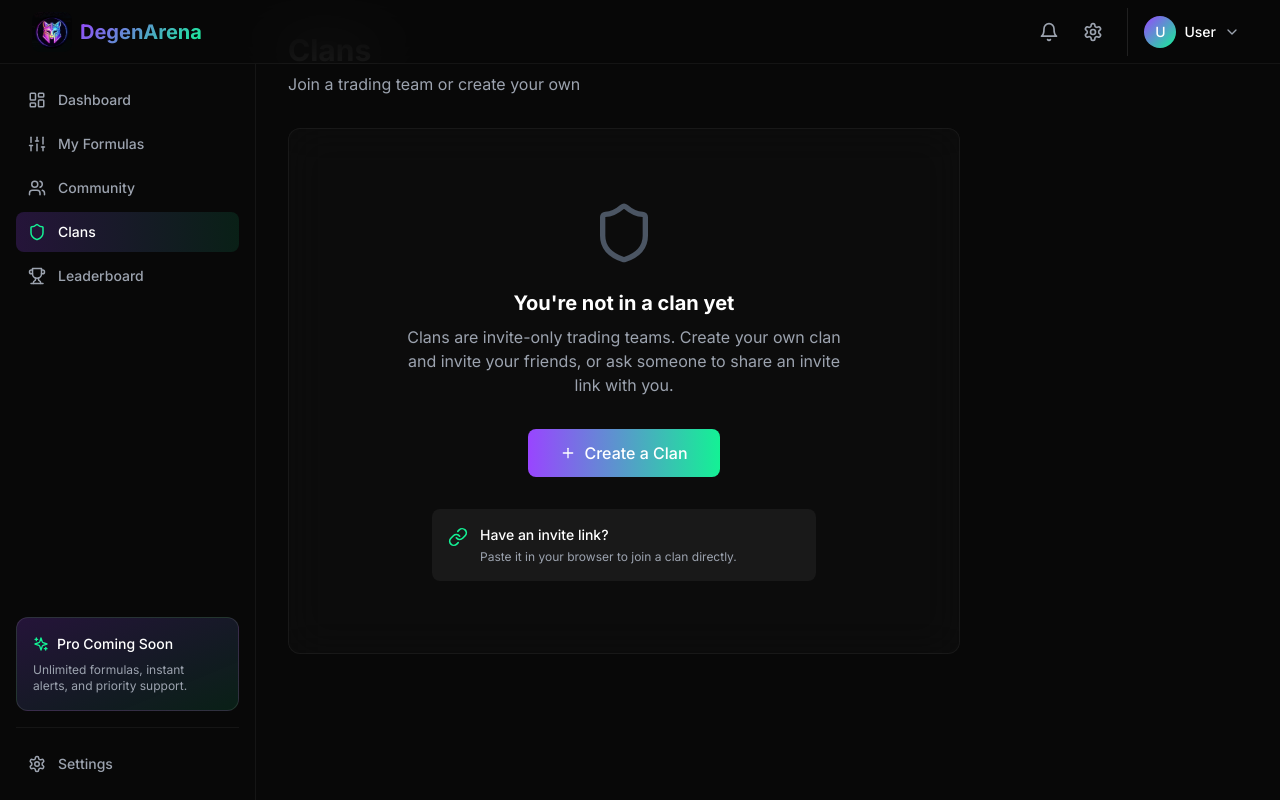
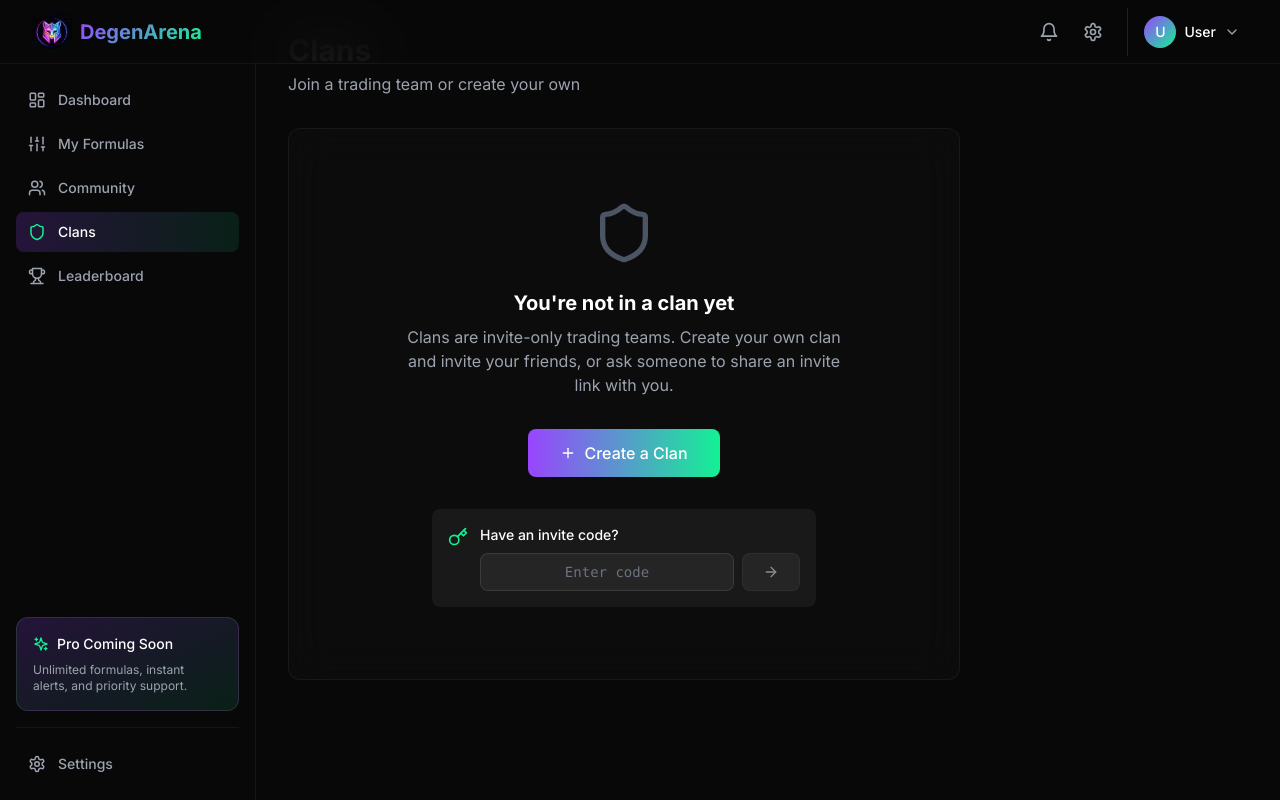
Before and after one commit to volynsal/degenarena, a Next.js app: page /clans in a window 1280 px wide. Built offline with nearby package versions, Linux system fonts and the light colour scheme; no server answers.

Commit message:
Fixing clans

```diff
--- a/src/app/(dashboard)/clans/[slug]/page.tsx
+++ b/src/app/(dashboard)/clans/[slug]/page.tsx
@@ -10,14 +10,17 @@ import {
   Trophy,
   Target,
   Shield,
-  Link as LinkIcon,
   LogOut,
   Loader2,
   Crown,
   Star,
   Copy,
-  Check
+  Check,
+  Trash2,
+  UserMinus,
+  Key
 } from 'lucide-react'
+import { useRouter } from 'next/navigation'
 
 interface ClanMember {
   user_id: string
@@ -50,13 +53,16 @@ interface ClanDetails {
 }
 
 export default function ClanPage({ params }: { params: { slug: string } }) {
+  const router = useRouter()
   const [clan, setClan] = useState<ClanDetails | null>(null)
   const [isLoading, setIsLoading] = useState(true)
   const [error, setError] = useState<string | null>(null)
   const [isJoining, setIsJoining] = useState(false)
-  const [inviteLink, setInviteLink] = useState<string | null>(null)
+  const [inviteCode, setInviteCode] = useState<string | null>(null)
   const [isGenerating, setIsGenerating] = useState(false)
   const [copied, setCopied] = useState(false)
+  const [isDeleting, setIsDeleting] = useState(false)
+  const [removingMember, setRemovingMember] = useState<string | null>(null)
 
   useEffect(() => {
     fetchClan()
@@ -136,7 +142,7 @@ export default function ClanPage({ params }: { params: { slug: string } }) {
         throw new Error(data.error || 'Failed to generate invite')
       }
 
-      setInviteLink(data.data.link)
+      setInviteCode(data.data.code)
     } catch (err) {
       alert(err instanceof Error ? err.message : 'Failed to generate invite')
     } finally {
@@ -144,11 +150,55 @@ export default function ClanPage({ params }: { params: { slug: string } }) {
     }
   }
 
-  const copyInviteLink = () => {
-    if (inviteLink) {
-      navigator.clipboard.writeText(inviteLink)
+  const copyInviteCode = () => {
+    if (inviteCode) {
+      navigator.clipboard.writeText(inviteCode)
       setCopied(true)
       setTimeout(() => setCopied(false), 2000)
+    }
+  }
+
+  const handleDeleteClan = async () => {
+    if (!confirm('Are you sure you want to delete this clan? This action cannot be undone.')) return
+
+    setIsDeleting(true)
+    try {
+      const res = await fetch(`/api/clans/${params.slug}`, {
+        method: 'DELETE',
+      })
+      const data = await res.json()
+
+      if (!res.ok) {
+        throw new Error(data.error || 'Failed to delete clan')
+      }
+
+      router.push('/clans')
+    } catch (err) {
+      alert(err instanceof Error ? err.message : 'Failed to delete clan')
+    } finally {
+      setIsDeleting(false)
+    }
+  }
+
+  const handleRemoveMember = async (userId: string, username: string) => {
+    if (!confirm(`Are you sure you want to remove @${username} from the clan?`)) return
+
+    setRemovingMember(userId)
+    try {
+      const res = await fetch(`/api/clans/${params.slug}/members/${userId}`, {
+        method: 'DELETE',
+      })
+      const data = await res.json()
+
+      if (!res.ok) {
+        throw new Error(data.error || 'Failed to remove member')
+      }
+
+      fetchClan()
+    } catch (err) {
+      alert(err instanceof Error ? err.message : 'Failed to remove member')
+    } finally {
+      setRemovingMember(null)
     }
   }
 
@@ -225,28 +275,42 @@ export default function ClanPage({ params }: { params: { slug: string } }) {
             <div className="flex flex-col gap-2">
               {clan.is_member && (
                 <>
-                  {inviteLink ? (
+                  {inviteCode ? (
+                    <div className="flex flex-col gap-2">
+                      <p className="text-xs text-gray-400">Share this code:</p>
                       <div className="flex gap-2">
                         <input
                           type="text"
-                        value={inviteLink}
+                          value={inviteCode}
                           readOnly
-                        className="flex-1 px-3 py-2 bg-white/5 border border-white/10 rounded-lg text-white text-sm font-mono"
+                          className="w-32 px-3 py-2 bg-white/5 border border-white/10 rounded-lg text-white text-center text-sm font-mono tracking-widest"
                         />
-                      <Button variant="secondary" onClick={copyInviteLink}>
+                        <Button variant="secondary" onClick={copyInviteCode}>
                           {copied ? <Check className="w-4 h-4" /> : <Copy className="w-4 h-4" />}
                         </Button>
                       </div>
+                    </div>
                   ) : (
                     <Button variant="secondary" onClick={generateInvite} loading={isGenerating}>
-                      <LinkIcon className="w-4 h-4 mr-2" />
-                      Generate Invite Link
+                      <Key className="w-4 h-4 mr-2" />
+                      Generate Invite Code
                     </Button>
                   )}
                   {clan.user_role !== 'owner' && (
                     <Button variant="ghost" onClick={handleLeave} loading={isJoining}>
                       <LogOut className="w-4 h-4 mr-2" />
                       Leave Clan
+                    </Button>
+                  )}
+                  {clan.user_role === 'owner' && (
+                    <Button
+                      variant="ghost"
+                      onClick={handleDeleteClan}
+                      loading={isDeleting}
+                      className="text-red-400 hover:text-red-300 hover:bg-red-500/10"
+                    >
+                      <Trash2 className="w-4 h-4 mr-2" />
+                      Delete Clan
                     </Button>
                   )}
                 </>
@@ -289,12 +353,11 @@ export default function ClanPage({ params }: { params: { slug: string } }) {
         <CardContent className="p-0">
           <div className="divide-y divide-white/5">
             {clan.members.map((member) => (
-              <Link
+              <div
                 key={member.user_id}
-                href={`/u/${member.username}`}
                 className="flex items-center justify-between p-4 hover:bg-white/5 transition-colors"
               >
-                <div className="flex items-center gap-4">
+                <Link href={`/u/${member.username}`} className="flex items-center gap-4 flex-1">
                   <div className="w-10 h-10 rounded-full bg-gradient-to-br from-arena-purple/50 to-arena-cyan/50 flex items-center justify-center text-white font-medium">
                     {member.avatar_url ? (
                       <img src={member.avatar_url} alt={member.username} className="w-full h-full rounded-full object-cover" />
@@ -314,9 +377,9 @@ export default function ClanPage({ params }: { params: { slug: string } }) {
                     </div>
                     <span className="text-sm text-gray-500 capitalize">{member.role}</span>
                   </div>
-                </div>
+                </Link>
 
-                <div className="flex items-center gap-6 text-sm">
+                <div className="flex items-center gap-4 text-sm">
                   <div className="text-right">
                     <p className="text-white font-medium">{member.win_rate}%</p>
                     <p className="text-gray-500">Win Rate</p>
@@ -325,8 +388,24 @@ export default function ClanPage({ params }: { params: { slug: string } }) {
                     <p className="text-white font-medium">{member.total_matches}</p>
                     <p className="text-gray-500">Matches</p>
                   </div>
+
+                  {/* Remove member button - only for owner, and can't remove owner */}
+                  {clan.user_role === 'owner' && member.role !== 'owner' && (
+                    <button
+                      onClick={() => handleRemoveMember(member.user_id, member.username)}
+                      disabled={removingMember === member.user_id}
+                      className="p-2 text-gray-500 hover:text-red-400 hover:bg-red-500/10 rounded-lg transition-colors disabled:opacity-50"
+                      title="Remove member"
+                    >
+                      {removingMember === member.user_id ? (
+                        <Loader2 className="w-4 h-4 animate-spin" />
+                      ) : (
+                        <UserMinus className="w-4 h-4" />
+                      )}
+                    </button>
+                  )}
                 </div>
-              </Link>
+              </div>
             ))}
           </div>
         </CardContent>
--- a/src/app/(dashboard)/clans/page.tsx
+++ b/src/app/(dashboard)/clans/page.tsx
@@ -11,8 +11,10 @@ import {
   Loader2,
   Shield,
   Target,
-  Link as LinkIcon
+  Key,
+  ArrowRight
 } from 'lucide-react'
+import { useRouter } from 'next/navigation'
 
 interface MyClan {
   id: string
@@ -27,8 +29,38 @@ interface MyClan {
 }
 
 export default function ClansPage() {
+  const router = useRouter()
   const [myClan, setMyClan] = useState<MyClan | null>(null)
   const [isLoading, setIsLoading] = useState(true)
+  const [inviteCode, setInviteCode] = useState('')
+  const [isJoining, setIsJoining] = useState(false)
+  const [joinError, setJoinError] = useState<string | null>(null)
+
+  const handleJoinWithCode = async (e: React.FormEvent) => {
+    e.preventDefault()
+    if (!inviteCode.trim()) return
+
+    setIsJoining(true)
+    setJoinError(null)
+
+    try {
+      const res = await fetch(`/api/clans/join/${inviteCode.trim().toUpperCase()}`, {
+        method: 'POST',
+      })
+      const data = await res.json()
+
+      if (!res.ok) {
+        throw new Error(data.error || 'Invalid invite code')
+      }
+
+      // Redirect to the clan page
+      router.push(`/clans/${data.data.slug}`)
+    } catch (err) {
+      setJoinError(err instanceof Error ? err.message : 'Failed to join clan')
+    } finally {
+      setIsJoining(false)
+    }
+  }
 
   const fetchMyClan = async () => {
     setIsLoading(true)
@@ -147,12 +179,30 @@ export default function ClansPage() {
 
           <div className="mt-8 p-4 rounded-lg bg-white/5 text-left max-w-sm mx-auto">
             <div className="flex items-start gap-3">
-              <LinkIcon className="w-5 h-5 text-arena-cyan mt-0.5" />
-              <div>
-                <p className="text-sm font-medium text-white">Have an invite link?</p>
-                <p className="text-xs text-gray-400 mt-1">
-                  Paste it in your browser to join a clan directly.
-                </p>
+              <Key className="w-5 h-5 text-arena-cyan mt-0.5" />
+              <div className="flex-1">
+                <p className="text-sm font-medium text-white mb-2">Have an invite code?</p>
+                <form onSubmit={handleJoinWithCode} className="flex gap-2">
+                  <input
+                    type="text"
+                    value={inviteCode}
+                    onChange={(e) => setInviteCode(e.target.value.toUpperCase())}
+                    placeholder="Enter code"
+                    maxLength={8}
+                    className="flex-1 px-3 py-2 bg-white/5 border border-white/10 rounded-lg text-white text-sm font-mono tracking-widest text-center placeholder:text-gray-500 placeholder:tracking-normal"
+                  />
+                  <Button
+                    type="submit"
+                    variant="secondary"
+                    loading={isJoining}
+                    disabled={!inviteCode.trim()}
+                  >
+                    <ArrowRight className="w-4 h-4" />
+                  </Button>
+                </form>
+                {joinError && (
+                  <p className="text-xs text-red-400 mt-2">{joinError}</p>
+                )}
               </div>
             </div>
           </div>
--- /dev/null
+++ b/src/app/api/clans/[slug]/members/[userId]/route.ts
@@ -0,0 +1,89 @@
+import { createClient } from '@/lib/supabase/server'
+import { NextRequest, NextResponse } from 'next/server'
+import type { ApiResponse } from '@/types/database'
+
+// DELETE /api/clans/[slug]/members/[userId] - Remove member from clan (owner/admin only)
+export async function DELETE(
+  request: NextRequest,
+  { params }: { params: { slug: string; userId: string } }
+) {
+  const supabase = createClient()
+  const { data: { session } } = await supabase.auth.getSession()
+
+  if (!session?.user?.id) {
+    return NextResponse.json<ApiResponse<null>>({
+      error: 'Unauthorized'
+    }, { status: 401 })
+  }
+
+  // Get clan
+  const { data: clan } = await supabase
+    .from('clans')
+    .select('id, owner_id')
+    .eq('slug', params.slug)
+    .single()
+
+  if (!clan) {
+    return NextResponse.json<ApiResponse<null>>({
+      error: 'Clan not found'
+    }, { status: 404 })
+  }
+
+  // Check if current user is owner or admin
+  const { data: membership } = await supabase
+    .from('clan_members')
+    .select('role')
+    .eq('clan_id', clan.id)
+    .eq('user_id', session.user.id)
+    .single()
+
+  const isOwner = clan.owner_id === session.user.id
+  const isAdmin = membership?.role === 'admin'
+
+  if (!isOwner && !isAdmin) {
+    return NextResponse.json<ApiResponse<null>>({
+      error: 'Only clan owner or admin can remove members'
+    }, { status: 403 })
+  }
+
+  // Can't remove the owner
+  if (params.userId === clan.owner_id) {
+    return NextResponse.json<ApiResponse<null>>({
+      error: 'Cannot remove the clan owner'
+    }, { status: 400 })
+  }
+
+  // Admins can't remove other admins
+  if (isAdmin && !isOwner) {
+    const { data: targetMember } = await supabase
+      .from('clan_members')
+      .select('role')
+      .eq('clan_id', clan.id)
+      .eq('user_id', params.userId)
+      .single()
+
+    if (targetMember?.role === 'admin') {
+      return NextResponse.json<ApiResponse<null>>({
+        error: 'Admins cannot remove other admins'
+      }, { status: 403 })
+    }
+  }
+
+  // Remove member
+  const { error } = await supabase
+    .from('clan_members')
+    .delete()
+    .eq('clan_id', clan.id)
+    .eq('user_id', params.userId)
+
+  if (error) {
+    return NextResponse.json<ApiResponse<null>>({
+      error: 'Failed to remove member'
+    }, { status: 500 })
+  }
+
+  return NextResponse.json<ApiResponse<null>>({
+    data: null,
+    message: 'Member removed'
+  })
+}
--- a/src/app/api/clans/join/[code]/route.ts
+++ b/src/app/api/clans/join/[code]/route.ts
@@ -2,62 +2,7 @@ import { createClient } from '@/lib/supabase/server'
 import { NextRequest, NextResponse } from 'next/server'
 import type { ApiResponse } from '@/types/database'
 
-// GET /api/clans/join/[code] - Get invite info (public)
-export async function GET(
-  request: NextRequest,
-  { params }: { params: { code: string } }
-) {
-  const supabase = createClient()
-
-  // Get invite with clan info
-  const { data: invite, error } = await supabase
-    .from('clan_invites')
-    .select(`
-      id,
-      code,
-      is_used,
-      expires_at,
-      clan:clans(
-        id,
-        name,
-        slug,
-        description,
-        logo_url,
-        member_count,
-        max_members,
-        avg_win_rate,
-        owner:profiles!owner_id(username)
-      )
-    `)
-    .eq('code', params.code.toUpperCase())
-    .single()
-
-  if (error || !invite) {
-    return NextResponse.json<ApiResponse<null>>({
-      error: 'Invalid invite code'
-    }, { status: 404 })
-  }
-
-  // Check if already used
-  if (invite.is_used) {
-    return NextResponse.json<ApiResponse<null>>({
-      error: 'This invite has already been used'
-    }, { status: 400 })
-  }
-
-  // Check if expired
-  if (invite.expires_at && new Date(invite.expires_at) < new Date()) {
-    return NextResponse.json<ApiResponse<null>>({
-      error: 'This invite has expired'
-    }, { status: 400 })
-  }
-
-  return NextResponse.json<ApiResponse<{ clan: typeof invite.clan }>>({
-    data: { clan: invite.clan }
-  })
-}
-
-// POST /api/clans/join/[code] - Use invite to join clan
+// POST /api/clans/join/[code] - Join a clan using an invite code
 export async function POST(
   request: NextRequest,
   { params }: { params: { code: string } }
@@ -71,20 +16,9 @@ export async function POST(
     }, { status: 401 })
   }
 
-  // Check if user is already in a clan
-  const { data: existingMembership } = await supabase
-    .from('clan_members')
-    .select('id')
-    .eq('user_id', session.user.id)
-    .single()
+  const code = params.code.toUpperCase()
 
-  if (existingMembership) {
-    return NextResponse.json<ApiResponse<null>>({
-      error: 'You are already in a clan. Leave your current clan first.'
-    }, { status: 400 })
-  }
-
-  // Get invite
+  // Find the invite
   const { data: invite, error: inviteError } = await supabase
     .from('clan_invites')
     .select(`
@@ -92,9 +26,9 @@ export async function POST(
       clan_id,
       is_used,
       expires_at,
-      clan:clans(id, slug, member_count, max_members)
+      clan:clans(id, name, slug, member_count, max_members)
     `)
-    .eq('code', params.code.toUpperCase())
+    .eq('code', code)
     .single()
 
   if (inviteError || !invite) {
@@ -103,17 +37,17 @@ export async function POST(
     }, { status: 404 })
   }
 
-  // Check if already used
+  // Check if invite is already used
   if (invite.is_used) {
     return NextResponse.json<ApiResponse<null>>({
-      error: 'This invite has already been used'
+      error: 'This invite code has already been used'
     }, { status: 400 })
   }
 
-  // Check if expired
+  // Check if invite has expired
   if (invite.expires_at && new Date(invite.expires_at) < new Date()) {
     return NextResponse.json<ApiResponse<null>>({
-      error: 'This invite has expired'
+      error: 'This invite code has expired'
     }, { status: 400 })
   }
 
@@ -122,22 +56,49 @@ export async function POST(
   // Check if clan is full
   if (clan.member_count >= clan.max_members) {
     return NextResponse.json<ApiResponse<null>>({
-      error: 'Clan is full'
+      error: 'This clan is full'
     }, { status: 400 })
   }
 
-  // Join clan
+  // Check if user is already a member
+  const { data: existingMember } = await supabase
+    .from('clan_members')
+    .select('id')
+    .eq('clan_id', clan.id)
+    .eq('user_id', session.user.id)
+    .single()
+
+  if (existingMember) {
+    return NextResponse.json<ApiResponse<null>>({
+      error: 'You are already a member of this clan'
+    }, { status: 400 })
+  }
+
+  // Check if user is already in another clan
+  const { data: otherMembership } = await supabase
+    .from('clan_members')
+    .select('id')
+    .eq('user_id', session.user.id)
+    .single()
+
+  if (otherMembership) {
+    return NextResponse.json<ApiResponse<null>>({
+      error: 'You are already in a clan. Leave your current clan first.'
+    }, { status: 400 })
+  }
+
+  // Add member to clan
   const { error: joinError } = await supabase
     .from('clan_members')
     .insert({
-      clan_id: invite.clan_id,
+      clan_id: clan.id,
       user_id: session.user.id,
       role: 'member',
     })
 
   if (joinError) {
     return NextResponse.json<ApiResponse<null>>({
-      error: joinError.message
+      error: 'Failed to join clan'
     }, { status: 500 })
   }
 
@@ -153,6 +114,6 @@ export async function POST(
 
   return NextResponse.json<ApiResponse<{ slug: string }>>({
     data: { slug: clan.slug },
-    message: 'Successfully joined clan!'
+    message: 'Successfully joined clan'
   })
 }
```
Also changed, not shown: src/app/api/clans/[slug]/invites/route.ts (+2 -6 lines). Lines whose indentation alone changed are shown as unchanged.
